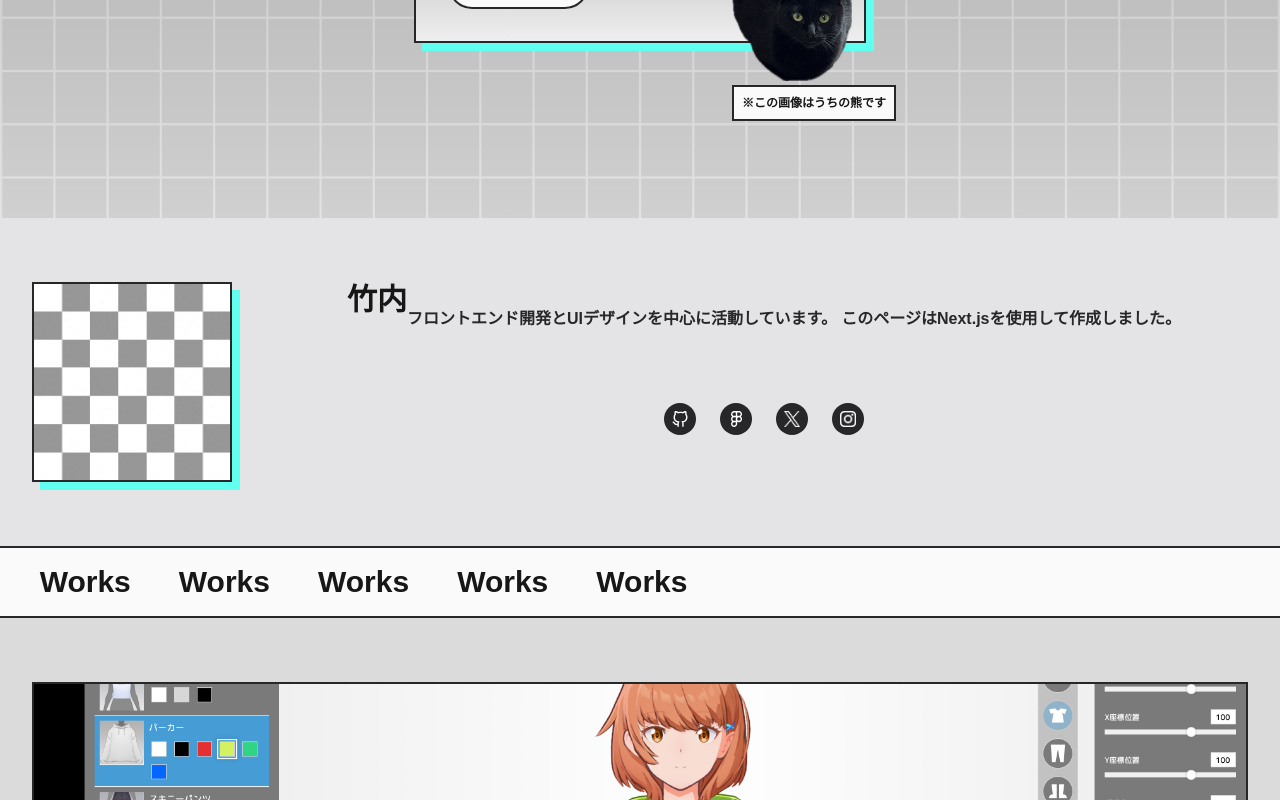
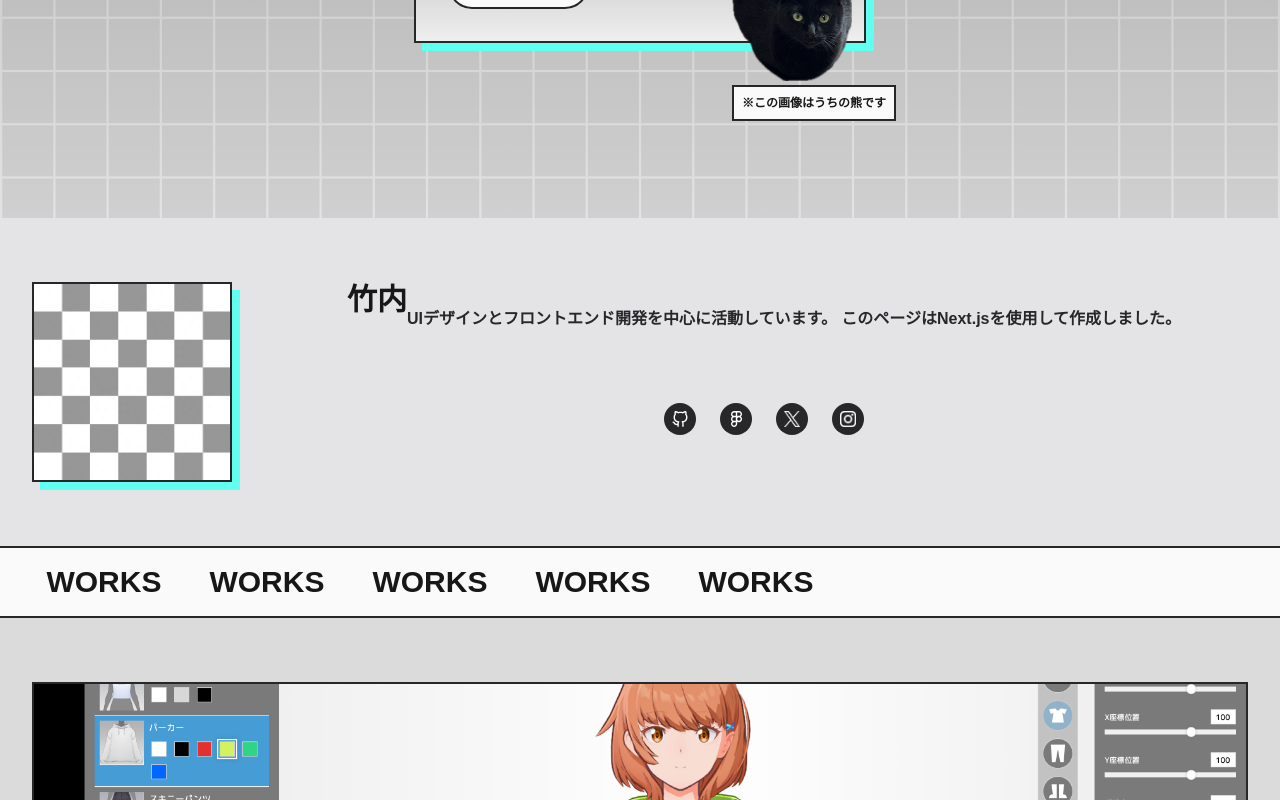
Before and after one commit to takeyodesu/projects-nextjs, a Next.js app: page / in a window 1280 px wide. Shown: the part 502-1302 px from the top of the page. Built offline with nearby package versions, Linux system fonts and the light colour scheme.

Commit message:
軽微な文言修正

```diff
--- a/app/page.tsx
+++ b/app/page.tsx
@@ -40,7 +40,7 @@ export default function Home() {
         <div className="flex flex-wrap justify-center">
           <h2 className="text-3xl font-semibold">竹内</h2>
           <p className="mt-6 text-zinc-800 font-bold leading-relaxed">
-            フロントエンド開発とUIデザインを中心に活動しています。
+            UIデザインとフロントエンド開発を中心に活動しています。
             このページはNext.jsを使用して作成しました。
           </p>
 
@@ -76,14 +76,14 @@ export default function Home() {
         <div className="relative w-full overflow-hidden">
           <div className="flex w-max animate-marquee">
             {/* 1セット目 */}
-            <span className="mr-12 text-3xl font-semibold">Works</span>
-            <span className="mr-12 text-3xl font-semibold">Works</span>
-            <span className="mr-12 text-3xl font-semibold">Works</span>
+            <span className="mr-12 text-3xl font-semibold">WORKS</span>
+            <span className="mr-12 text-3xl font-semibold">WORKS</span>
+            <span className="mr-12 text-3xl font-semibold">WORKS</span>
 
             {/* 2セット目（完全に同じ） */}
-            <span className="mr-12 text-3xl font-semibold">Works</span>
-            <span className="mr-12 text-3xl font-semibold">Works</span>
-            <span className="mr-12 text-3xl font-semibold">Works</span>
+            <span className="mr-12 text-3xl font-semibold">WORKS</span>
+            <span className="mr-12 text-3xl font-semibold">WORKS</span>
+            <span className="mr-12 text-3xl font-semibold">WORKS</span>
           </div>
         </div>
       </h2>
```
